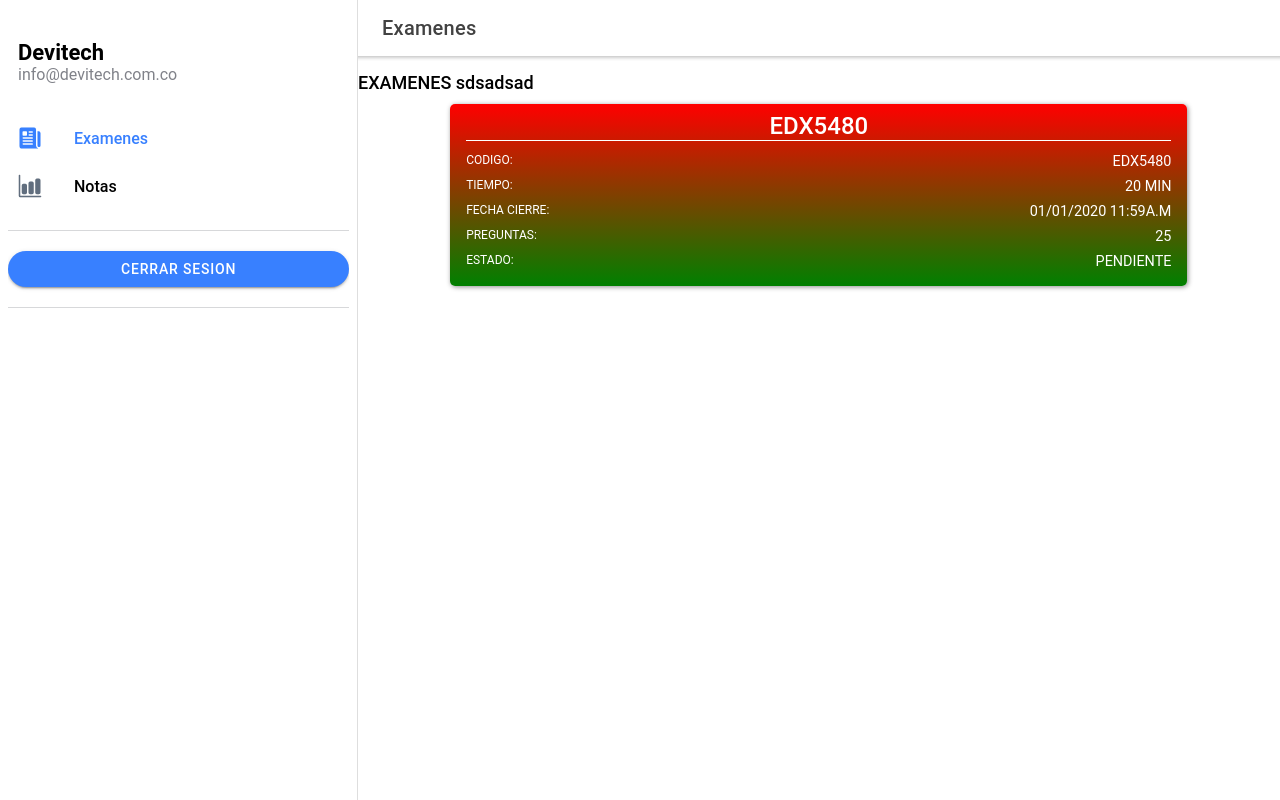
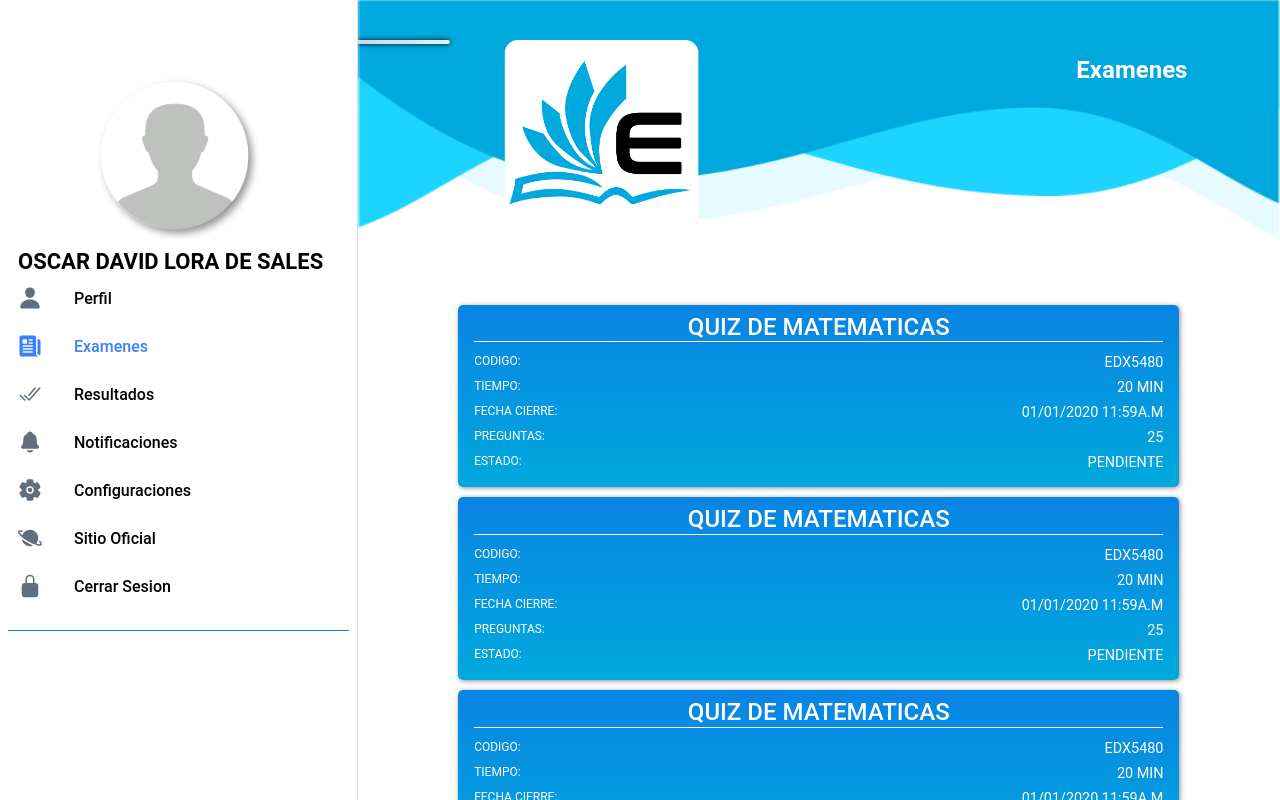
Before and after one commit to oscarld99/edukar-ionic, a React (Create React App) app: page /page/1 in a window 1280 px wide. Both pictures are taken after a click on the element "Examenes". Built offline with nearby package versions, Linux system fonts and the light colour scheme.

Commit message:
chore: menu

```diff
--- a/src/components/Menu.css
+++ b/src/components/Menu.css
@@ -22,7 +22,7 @@ ion-menu.md ion-list-header, ion-menu.md ion-note {
 }
 
 ion-menu.md ion-list#inbox-list {
-  border-bottom: 1px solid var(--ion-color-step-150, #d7d8da);
+  border-bottom: 1px solid var(--ion-color-step-150, #0984e3);
 }
 
 ion-menu.md ion-list#inbox-list ion-list-header {
@@ -112,8 +112,17 @@ ion-item.selected {
   --color: var(--ion-color-primary);
 }
 
+.inbox-list{
+
+}
 .btn-loguot{
   display: block;
   margin: auto;
+}
 
+.inbox-settings{
+  padding: 10px !important;
 }
+.text-user{
+  text-align: center;
+}
--- a/src/components/Menu.tsx
+++ b/src/components/Menu.tsx
@@ -8,28 +8,27 @@ import {
   IonListHeader,
   IonMenu,
   IonMenuToggle,
-  IonNote,
 } from '@ionic/react';
-import { useHistory } from 'react-router-dom';
+import { lockClosed} from 'ionicons/icons'
 import React from 'react';
 import { useLocation } from 'react-router-dom';
 import { appPages } from '../pages/routes'
+import Usuario from '../assets/images/usuario.png'
 import './Menu.css';
 
 
 const Menu: React.FC = () => {
   const location = useLocation();
-  const history = useHistory();
-  const logOut = () => {
-    history.push("/login");
-  }
+
 
   return (
     <IonMenu contentId="main" type="overlay">
       <IonContent>
         <IonList id="inbox-list">
-          <IonListHeader>Devitech</IonListHeader>
-          <IonNote>info@devitech.com.co</IonNote>
+          <div className="img-user">
+            <img src={Usuario} alt="user-edukar" />
+          </div>
+          <IonListHeader className="text-user">OSCAR DAVID LORA DE SALES</IonListHeader>
           {appPages.map((appPage, index) => {
             return (
               <IonMenuToggle key={index} autoHide={false}>
@@ -40,11 +39,13 @@ const Menu: React.FC = () => {
               </IonMenuToggle>
             );
           })}
+          <IonMenuToggle key={7} autoHide={false}>
+            <IonItem routerLink={"/login"} routerDirection="none" lines="none" detail={false}>
+              <IonIcon slot="start" md={lockClosed} />
+              <IonLabel>Cerrar Sesion</IonLabel>
+            </IonItem>
+          </IonMenuToggle>
         </IonList>
-        <IonList id="inbox-list">
-          <IonButton className="btn-loguot" shape="round" onClick={()=>logOut()}>CERRAR SESION</IonButton>
-        </IonList>
-
       </IonContent>
     </IonMenu>
   );
--- a/src/components/card/Card.css
+++ b/src/components/card/Card.css
@@ -1,8 +1,8 @@
 .card{
     width: 80%;
-    margin: auto;
+    margin: 10px auto;
     padding: .5em 1em;
-    background: linear-gradient(red, green);
+    background: linear-gradient(#0984e3, #00A9DD);
     border-radius: 5px;
     box-shadow: 1px 1px 5px rgba(0,0,0,.45);
     color: white;
--- a/src/components/card/Card.tsx
+++ b/src/components/card/Card.tsx
@@ -13,7 +13,7 @@ const Card: React.FC = ({titulo,codigo,tiempo,cierre,numeroPreguntas,estado,...p
 
     return (
         <div className="card">
-           <h2 className="card__title">{codigo}</h2>
+           <h2 className="card__title">{titulo}</h2>
            <div className="card__details">
                <div className="card__item">
                    <span className="card__label">codigo:</span>
--- a/src/interfaces/settings.ts
+++ b/src/interfaces/settings.ts
@@ -1,6 +1,7 @@
 export interface AppPage {
   url: string
   mdIcon: string
-  title: string
+  title: string,
+  index:number,
   Component: React.FC
 }
--- a/src/pages/Page.css
+++ b/src/pages/Page.css
@@ -1,3 +1,48 @@
 ion-title {
   text-transform: capitalize;
 }
+
+.main {
+  background-image: url("../assets/images/topFondoe.png");
+  background-size: 100% 30%;
+  background-repeat: no-repeat;
+  width: 100%;
+  height: 100%;
+}
+
+.menuButton{
+  width: 10%;
+  top: 5%;
+  position: fixed;
+  background: linear-gradient(to right,#CFD6E6, #E7EFF9);
+  background-color: aqua;
+  padding: 2px;
+  border-radius: 0 5px 5px 0;
+  color: #434b4d;
+  box-shadow: 0 0 5px black;
+}
+
+.headerPage {
+  width: 100%;
+  top: 5%;
+  left: 15%;
+  position: relative;
+}
+
+.headerPage img {
+  width: 22%;
+  position: relative;
+}
+
+.page-name{
+  float: right;
+  right: 25%;
+  position: relative;
+  color: #fff;
+  font-weight: bold;
+  font-size: 1.5em;
+  text-transform: capitalize;
+}
+.contenedor-children{
+  margin-top: 30px;
+}
--- a/src/pages/Page.tsx
+++ b/src/pages/Page.tsx
@@ -1,7 +1,8 @@
-import { IonButtons, IonContent, IonHeader, IonMenuButton, IonPage, IonTitle, IonToolbar } from '@ionic/react';
+import { IonContent, IonHeader, IonMenuButton, IonPage, IonTitle, IonToolbar } from '@ionic/react';
 import React from 'react';
 import { useParams } from 'react-router';
 import { appPages } from './routes'
+import LogoHeader from '../assets/images/logo.png'
 import './Page.css';
 
 const Page: React.FC = (props) => {
@@ -10,29 +11,25 @@ const Page: React.FC = (props) => {
   console.log(props)
   return (
     <IonPage>
-      <IonHeader>
-        <IonToolbar>
-          <IonButtons slot="start">
+      <IonContent fullscreen>
+        <main className="main">
+          <div className="menuButton">
             <IonMenuButton />
-          </IonButtons>
-          <IonTitle>{name}</IonTitle>
-        </IonToolbar>
-      </IonHeader>
+          </div>
+          <div className="headerPage">
+            <img src={LogoHeader} alt="logo-edukar" />
+            <h5 className="page-name">{name}</h5>
+          </div>
+          <div className="contenedor-children">
+            {
+              appPages.map(({ Component, title, index }) => {
+                if (title.toLowerCase().trim() === name.toLowerCase().trim()) {
+                  return (<Component key={index} />);
+                }
+              })
+            }
+          </div>
 
-      <IonContent fullscreen>
-        <IonHeader collapse="condense">
-          <IonToolbar>
-            <IonTitle size="large">{name}</IonTitle>
-          </IonToolbar>
-        </IonHeader>
-        <main className="main">
-          {
-            appPages.map(({ Component, title }) => {
-              if (title.toLowerCase().trim() === name.toLowerCase().trim()) {
-                return (<Component />);
-              }
-            })
-          }
 
         </main>
       </IonContent>
--- /dev/null
+++ b/src/pages/examenes/examenes.css
@@ -0,0 +1,3 @@
+.contenedor-examenes{
+    padding:10px;
+}
--- a/src/pages/examenes/examenes.tsx
+++ b/src/pages/examenes/examenes.tsx
@@ -1,19 +1,27 @@
 import React, { } from 'react';
 import Card from '../../components/card/Card';
-
+import './examenes.css'
 const Examenes: React.FC = () => {
-    const info:any={
-        titulo:'Quiz de matematicas',
-        codigo:'EDX5480',
-        tiempo:'20 Min',
+    const info: any = {
+        titulo: 'Quiz de matematicas',
+        codigo: 'EDX5480',
+        tiempo: '20 Min',
         cierre: '01/01/2020 11:59a.m',
         numeroPreguntas: 25,
-        estado:'PENDIENTE'
+        estado: 'PENDIENTE'
     };
     return (
         <div>
-            <h5>EXAMENES sdsadsad</h5>
-            <Card {...info}></Card>
+
+            <div className="buscador">
+
+            </div>
+            <div className="contenedor-examenes">
+                <Card {...info}></Card>
+                <Card {...info}></Card>
+                <Card {...info}></Card>
+                <Card {...info}></Card>
+            </div>
         </div>
     );
 };
--- a/src/pages/routes.ts
+++ b/src/pages/routes.ts
@@ -1,17 +1,43 @@
 import { AppPage } from '../interfaces/settings'
-import { newspaper, barChart } from 'ionicons/icons'
+import { newspaper, checkmarkDone,person ,lockClosed,planet,settings,notifications} from 'ionicons/icons'
 import Examenes from './examenes/examenes'
 
 export const appPages: AppPage[] = [
   {
+    index:1,
+    title: 'Perfil',
+    url: '/page/perfil',
+    mdIcon: person,
+    Component: Examenes
+  }, {
+    index:2,
     title: 'Examenes',
     url: '/page/examenes',
     mdIcon: newspaper,
     Component: Examenes
-  }, {
-    title: 'Notas',
-    url: '/page/notas',
-    mdIcon: barChart,
+  },{
+    index:3,
+    title: 'Resultados',
+    url: '/page/resultados',
+    mdIcon: checkmarkDone,
+    Component: Examenes
+  },{
+    index:4,
+    title: 'Notificaciones',
+    url: '/page/notificaciones',
+    mdIcon: notifications,
+    Component: Examenes
+  },{
+    index:5,
+    title: 'Configuraciones',
+    url: '/page/consiguraciones',
+    mdIcon: settings,
+    Component: Examenes
+  },{
+    index:6,
+    title: 'Sitio Oficial',
+    url: '/page/sitio-oficial',
+    mdIcon: planet,
     Component: Examenes
   }
 ]
```
Also changed, not shown: capacitor.config.json (+1 -11 lines), src/assets/images/logo.png (added), src/assets/images/topFondoe.png (added), 2 other files (tests, documents, lock files or other folders).
